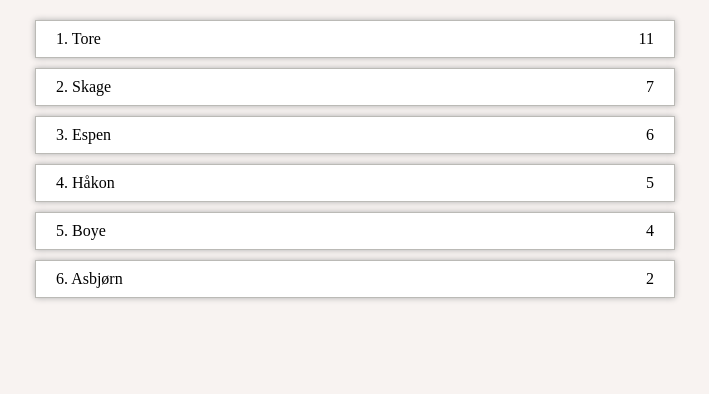
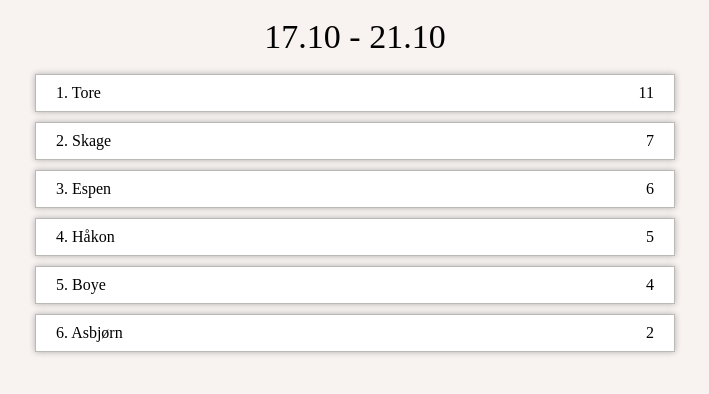
Before and after one commit to skagejohan/react-redux-intro, a React app: page / in a window 1280 px wide. Shown: the top 394 px of the page, without its empty margins (285-994 px from the left). Built offline with nearby package versions, Linux system fonts and the light colour scheme; the HTML template or start-up script is replaced by a standard one.

Commit message:
Added header.

```diff
--- a/src/app.jsx
+++ b/src/app.jsx
@@ -2,6 +2,7 @@ import React from 'react';
 import reset from './reset.css';
 import app from './app.css';
 import TopList from './top-list';
+import Header from './header';
 
 const topList = [
   { id: 1, name: 'Håkon', weeklyCount: 5, totalCount: 25 },
@@ -15,6 +16,7 @@ const topList = [
 const App = () => {
   return (
     <div className={app.container}>
+      <Header title="17.10 - 21.10"/>
       <TopList list={topList}/>
     </div>
   );
--- /dev/null
+++ b/src/header.css
@@ -0,0 +1,6 @@
+.container {
+  text-align: center;
+  font-size: 34px;
+  font-weight: 200;
+  margin-bottom: 20px;
+}
--- /dev/null
+++ b/src/header.jsx
@@ -0,0 +1,12 @@
+import React from 'react';
+import header from './header.css';
+
+const Header = ({title}) => {
+  return (
+    <header className={header.container}>
+      <h1>{title}</h1>
+    </header>
+  );
+};
+
+export default Header;
```
